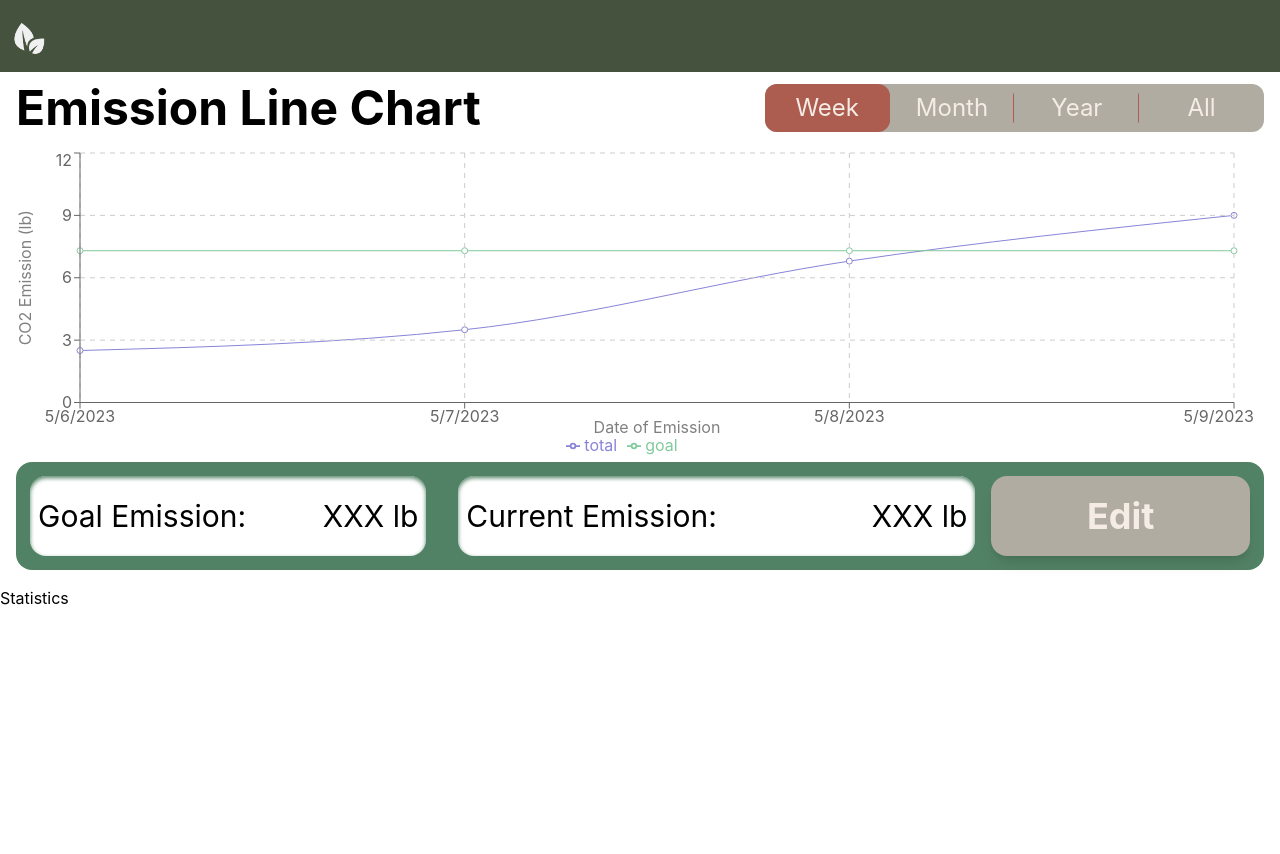
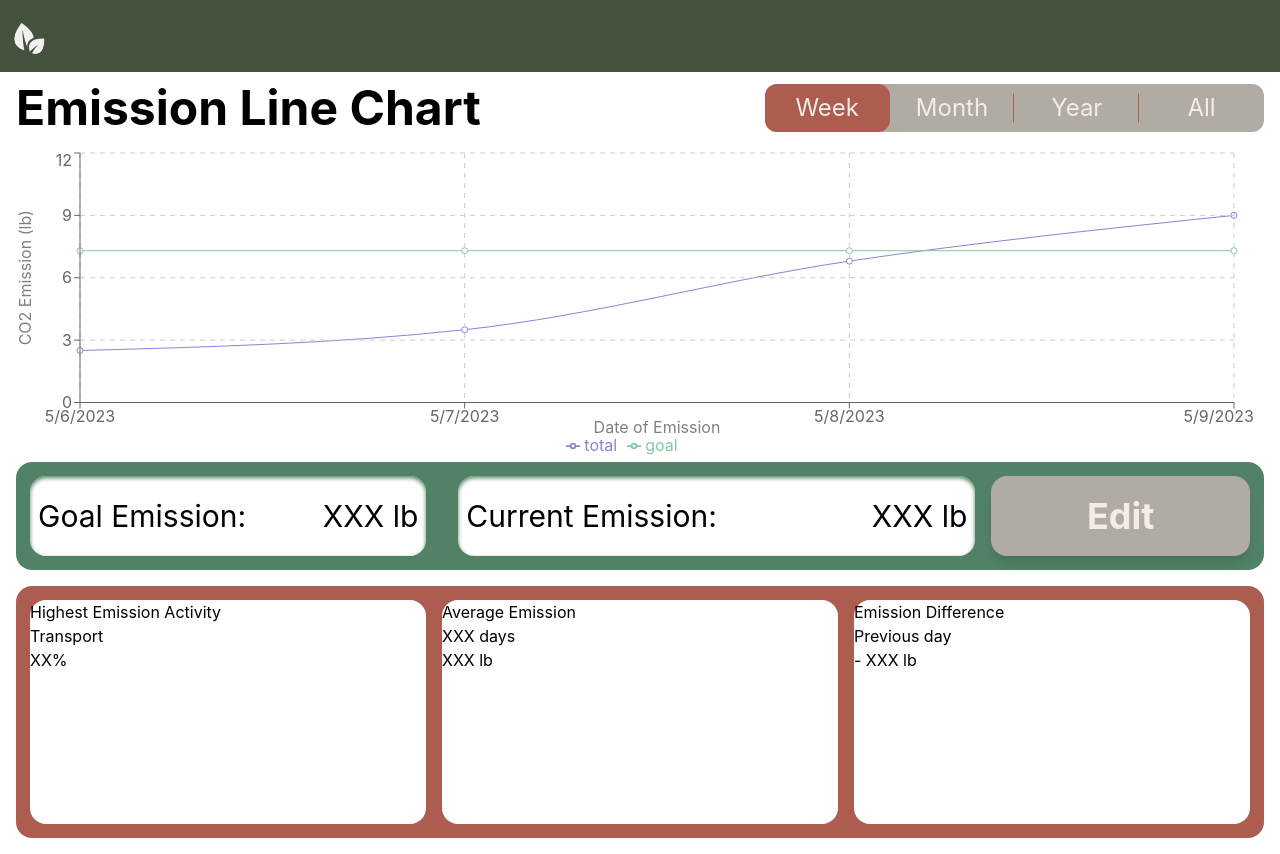
Before and after one commit to TseChapman/NoCO2, a React (Create React App) app: page /NoCO2/dashboard in a window 1280 px wide. Before the commit the page ends 800 px from the top, so only its background shows below. Built offline with nearby package versions, Linux system fonts and the light colour scheme.

Commit message:
Simple css and card component

```diff
--- a/src/components/Dashboard/Statistics.js
+++ b/src/components/Dashboard/Statistics.js
@@ -6,9 +6,17 @@ function Statistics() {
   ]
 
   return (
-    <div>
-      <div>
-        Statistics
+    <div class="flex justify-center align-middle px-4 mb-4">
+      <div class="bg-matrix w-full p-3.5 rounded-2xl flex flex-row justify-between space-x-4">
+        {statistic.map((card, idx) => {
+          return (
+            <div class="h-56 bg-white rounded-2xl w-1/3">
+              <div>{card.statistic}</div>
+              <div>{card.topic}</div>
+              <div>{card.stat}</div>
+            </div>
+          );
+        })}
       </div>
     </div>
   );
```
